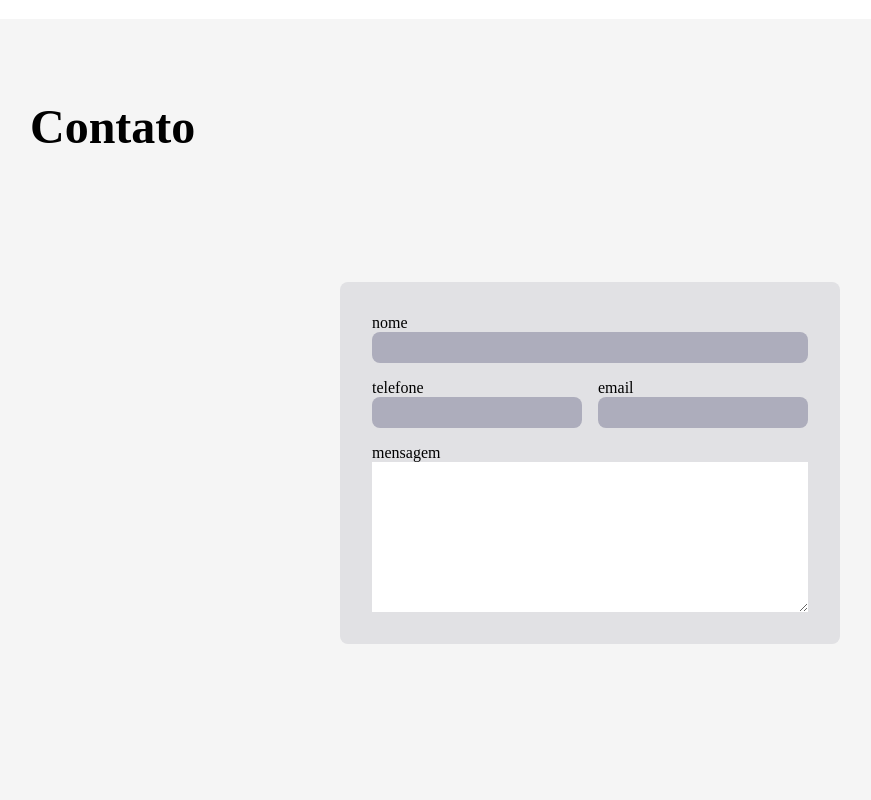
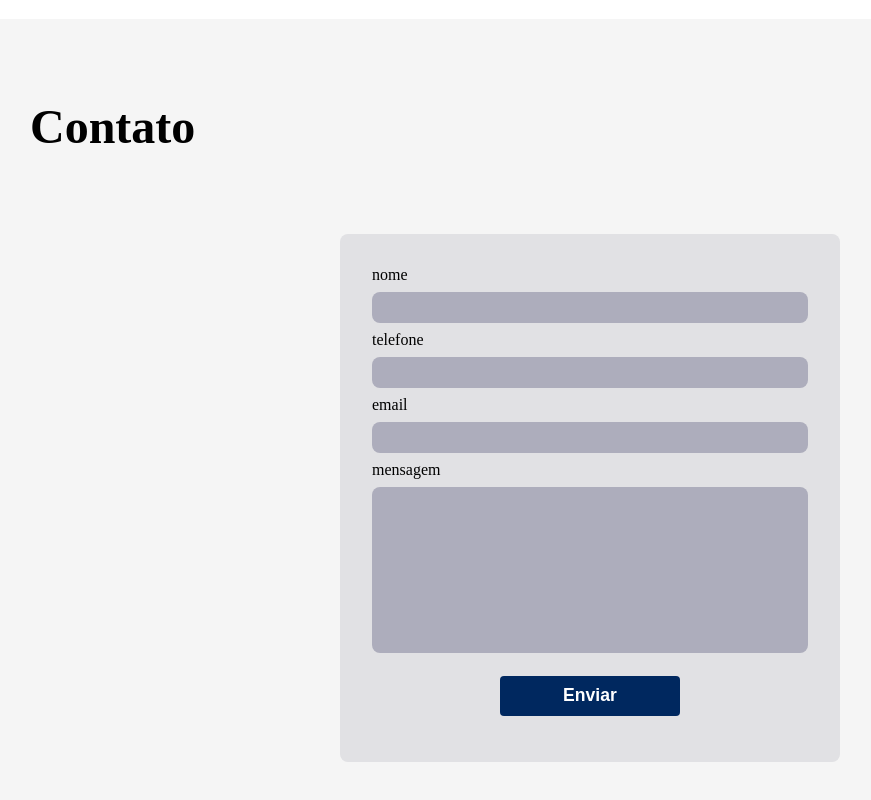
Before and after one commit to LuizGMNatale/Site-de-Carros, a plain HTML site: page index.html in a window 1280 px wide. Shown: the part 2701-3501 px from the top of the page, without its empty margins (50-921 px from the left). Drawn offline with Linux system fonts and the light colour scheme.

Commit message:
formulario

```diff
--- a/assets/css/style.css
+++ b/assets/css/style.css
@@ -264,7 +264,7 @@ h3{
 .Contato {
   margin-top: 2rem;
   margin-left: 2rem;
-  margin-bottom: 8rem;
+  margin-bottom: 5rem;
   display: flex;
   color:black;
   font-family: var(--font-title);
@@ -274,27 +274,50 @@ h3{
   text-align: center;
 }
 
+.formulario{
+  width: 100%;
+  display: flex;
+  align-items: center;
+  justify-content: center;
+  height: 75%;
+}
+
 #form-cadastro{
-display: grid;
-grid-template-columns: 1fr 1fr;
-gap: 1rem;
+display: flex;
+flex-direction: column;
+width: 90%;
+height: 100%;
+gap: .5rem;
 background-color: #e1e1e4;
 max-width: 500px;
 border-radius: .5rem;
 padding: 2rem;
 margin: 2rem auto;
 }
-.campo{
-display: flex;
-flex-direction: column;
+
+form button{
+    width: 180px;
+    max-width: 50%;
+    height: 40px;
+    border-radius: 4px;
+    border: none;
+    background: #00285F;
+    color: white;
+    cursor: pointer;
+    margin: auto;
+    font-weight: bold ;
+    font-size: 1.1em;
+    transition: 0.5s ease;
 }
 
-.linha{
-grid-column: 1 / 3;
+form button:hover {
+  background: #adadbc;
+  color: black;
 }
 
 input[type="text"],
 input[type="tel"],
+input[type="mail"],
 select{
 background-color: #adadbc;
 border: 0;
@@ -302,16 +325,20 @@ padding: .5rem;
 border-radius: .5rem;
 outline: none
 }
-input[type="mail"],
-input[type="mensagem"],
-select{
+
+textarea{
+  max-width: 100%;
+  resize: none;
+  text-decoration: none;
+}
+
+form textarea{
   background-color: #adadbc;
   border: 0;
   padding: .5rem;
   border-radius: .5rem;
   outline: none
-  }
-
+}
 
 input:focus{
 border: solid 1px #2a1c8a;
--- a/index.html
+++ b/index.html
@@ -148,24 +148,20 @@
 
     <section id="secao-cadastro">
       <h1 class="Contato">Contato</h1>
-      <form action="" id="form-cadastro">
-        <div class="campo linha">
+      <div class="formulario">
+        <form action="" id="form-cadastro">
           <label for="nome">nome</label>
-          <input type="text" id="nome">
+          <input type="text" id="nome" required>
+        <label for="telefone">telefone</label>
+        <input type="text" id="numero" required>
+        <label for="email">email</label>
+        <input type="mail" id="email" required>
+        <label for="mensagem" >mensagem</label>
+        <textarea name="mensagem" id="mensagem" rows="10"></textarea>
+        <button type="submit">Enviar</button>
+      </form>
       </div>
-      <div class="campo">
-        <label for="telefone">telefone</label>
-        <input type="tel" id="numero">
-      </div>
-      <div class="campo">
-        <label for="email">email</label>
-        <input type="mail" id="email">
-      </div>
-      <div class="campo linha">
-        <label for="mensagem" >mensagem</label>
-        <textarea name="mensagem" id="mensagem" cols="30" rows="10"></textarea>
-    </div>
-      </form>
+
     </section>
   </body>
 </html>
```
